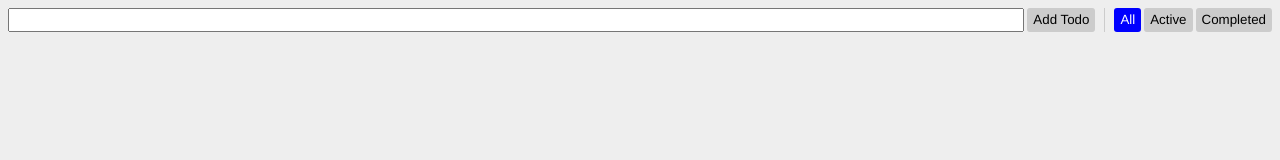
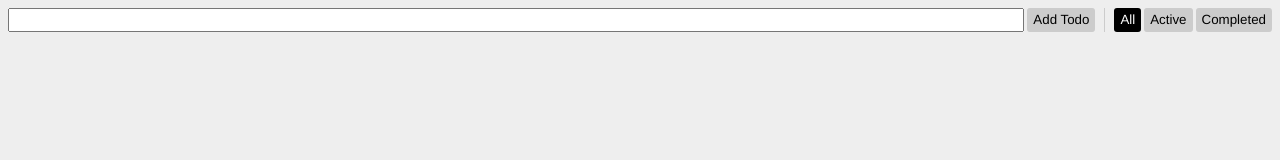
Before and after one commit to pOxaes/react-fusebox, a React app: page / in a window 1280 px wide. Shown: the top 160 px of the page. Built offline with nearby package versions, Linux system fonts and the light colour scheme; the HTML template or start-up script is replaced by a standard one.

Commit message:
some style

```diff
--- a/src/styles/common.scss
+++ b/src/styles/common.scss
@@ -21,7 +21,7 @@ button {
 }
 
 button.active {
-    background: blue;
+    background: #000;
     color: #FFF;
     cursor: default;
 }
```
